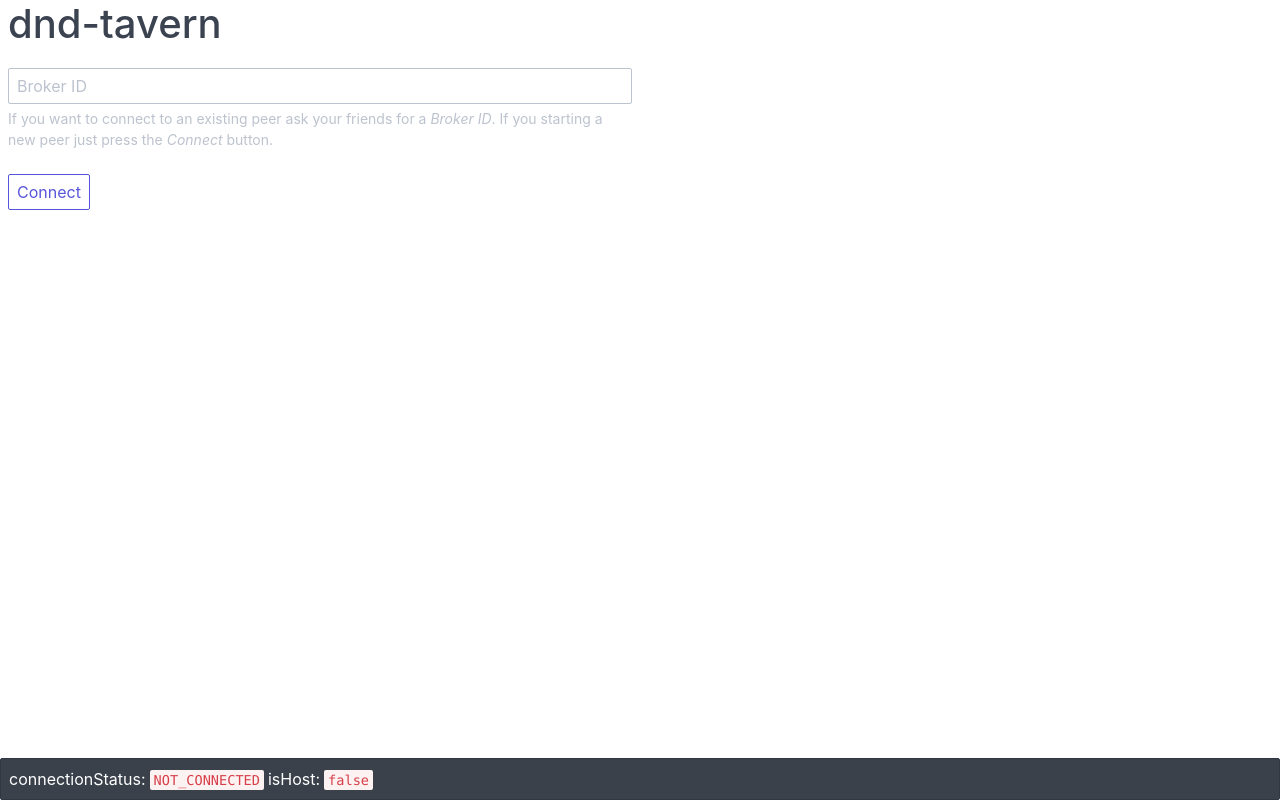
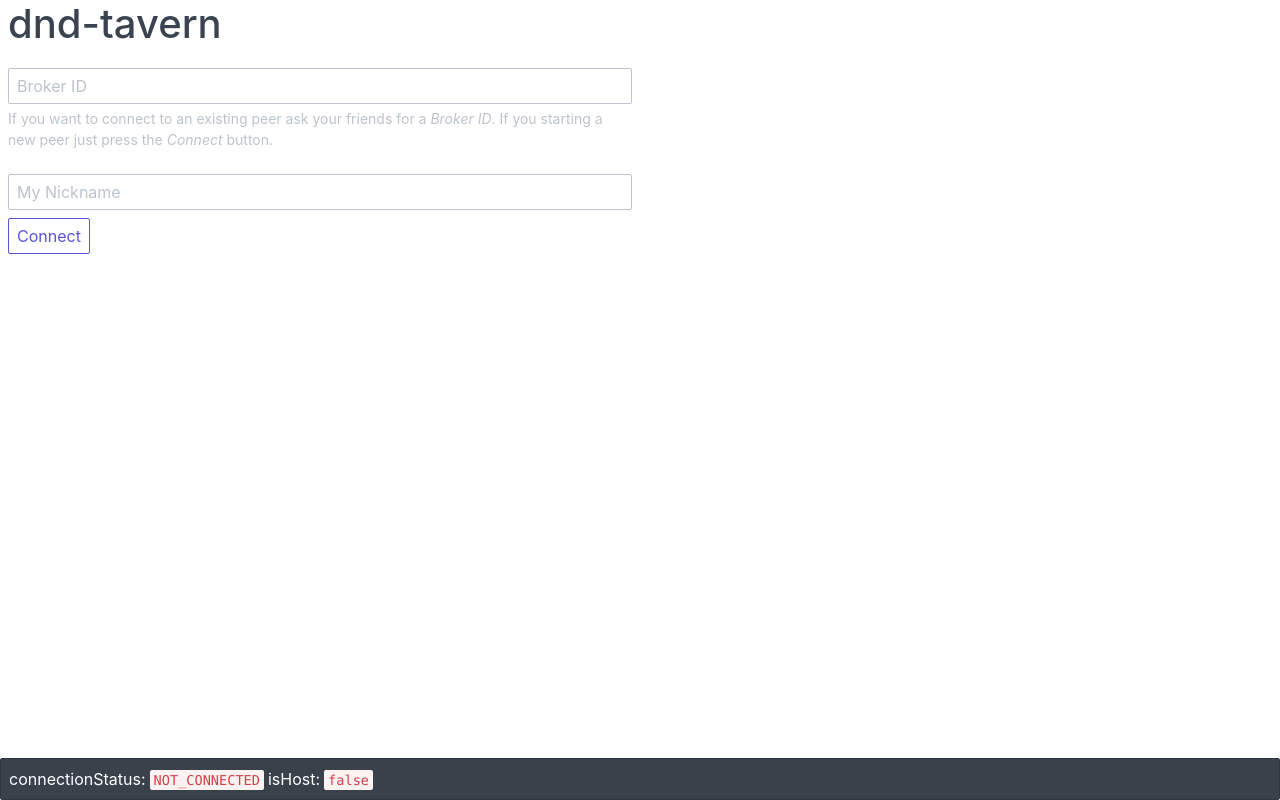
Before and after one commit to gvnn/dnd-tavern, a React (Create React App) app: page / in a window 1280 px wide. Built offline with nearby package versions, Linux system fonts and the light colour scheme.

Commit message:
Add nickname to meta

```diff
--- a/package.json
+++ b/package.json
@@ -25,6 +25,7 @@
     "react": "^16.13.1",
     "react-dom": "^16.13.1",
     "react-scripts": "3.4.1",
+    "rpg-dice-roller": "^4.0.2",
     "spectre.css": "^0.5.8",
     "typescript": "~3.7.2"
   },
--- a/src/components/connectionsList.tsx
+++ b/src/components/connectionsList.tsx
@@ -6,7 +6,9 @@ export const ConnectionsList = () => {
   return (
     <ul>
       {state.connections.map((conn) => (
-        <li key={conn.peer}>{conn.peer}</li>
+        <li key={conn.peer}>
+          {conn.peer} ({conn.metadata?.nickname})
+        </li>
       ))}
     </ul>
   );
--- a/src/components/peerConnector.tsx
+++ b/src/components/peerConnector.tsx
@@ -6,10 +6,11 @@ export const PeerConnector = () => {
   const { state, dispatch } = useTavern();
 
   const [remoteBrokerId, setRemoteBrokerId] = useState<string>('');
+  const [nickname, setNickname] = useState<string>('');
 
   const connectPeer = () => {
     dispatch({ type: 'CONNECT' });
-    connect({ state, dispatch }, { remoteBrokerId });
+    connect({ state, dispatch }, { remoteBrokerId, nickname });
   };
 
   const disconnectPeer = () => {
@@ -19,6 +20,10 @@ export const PeerConnector = () => {
 
   const onChange = (event: React.FormEvent<HTMLInputElement>) => {
     setRemoteBrokerId(event.currentTarget.value);
+  };
+
+  const onNicknameChange = (event: React.FormEvent<HTMLInputElement>) => {
+    setNickname(event.currentTarget.value);
   };
 
   const printButtonText = (status: string) => {
@@ -54,6 +59,17 @@ export const PeerConnector = () => {
           <em>Connect</em> button.
         </p>
       </div>
+      <div className="form-group">
+        <input
+          className="form-input"
+          type="text"
+          placeholder="My Nickname"
+          autoComplete="off"
+          spellCheck="false"
+          value={nickname}
+          onChange={onNicknameChange}
+        ></input>
+      </div>
       <button className="btn" onClick={connectPeer}>
         {printButtonText(state.connectionStatus)}
       </button>
--- a/src/utils/peer.ts
+++ b/src/utils/peer.ts
@@ -19,9 +19,15 @@ const connectAsHost = (
 const connectAsClient = (
   { dispatch }: TavernStateContext,
   peer: Peer,
-  { brokerId, remoteBrokerId }: { brokerId: string; remoteBrokerId: string },
+  {
+    brokerId,
+    remoteBrokerId,
+    nickname,
+  }: { brokerId: string; remoteBrokerId: string; nickname: string },
 ) => {
-  const remoteConnection = peer.connect(remoteBrokerId);
+  const remoteConnection = peer.connect(remoteBrokerId, {
+    metadata: { nickname },
+  });
   remoteConnection.on('open', () => {
     dispatch({ type: 'CONNECTED', brokerId, remoteBrokerId });
     dispatch({ type: 'NEW_CONNECTION', connection: remoteConnection });
@@ -34,7 +40,7 @@ const connectAsClient = (
 
 export const connect = (
   ctx: TavernStateContext,
-  opts: { remoteBrokerId: string },
+  opts: { remoteBrokerId: string; nickname: string },
 ) => {
   const { state, dispatch } = ctx;
 
@@ -53,6 +59,7 @@ export const connect = (
       connectAsClient(ctx, peerInstance, {
         brokerId: id,
         remoteBrokerId: opts.remoteBrokerId,
+        nickname: opts.nickname,
       });
     } else {
       connectAsHost(ctx, peerInstance, {
```
Also changed, not shown: 1 other file (tests, documents, lock files or other folders).
